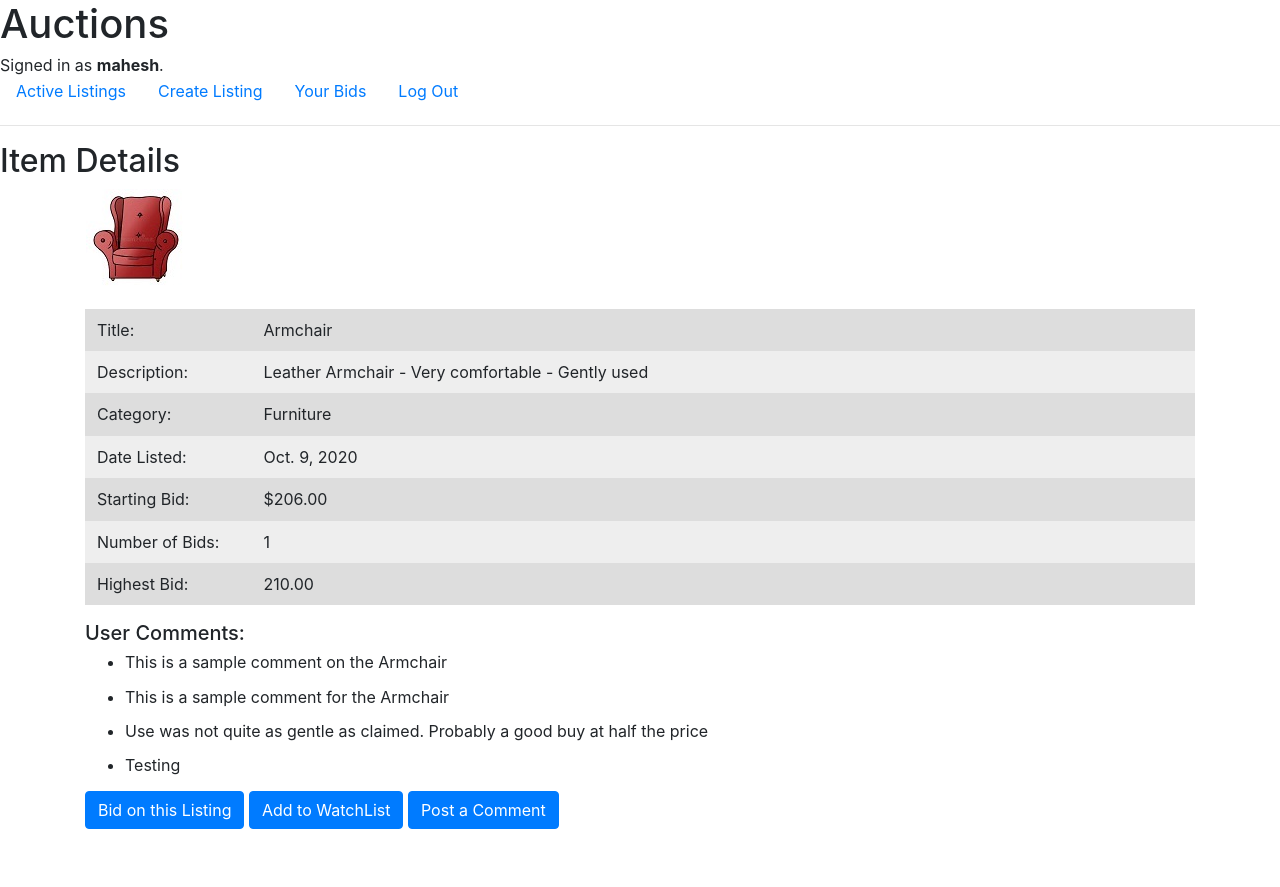
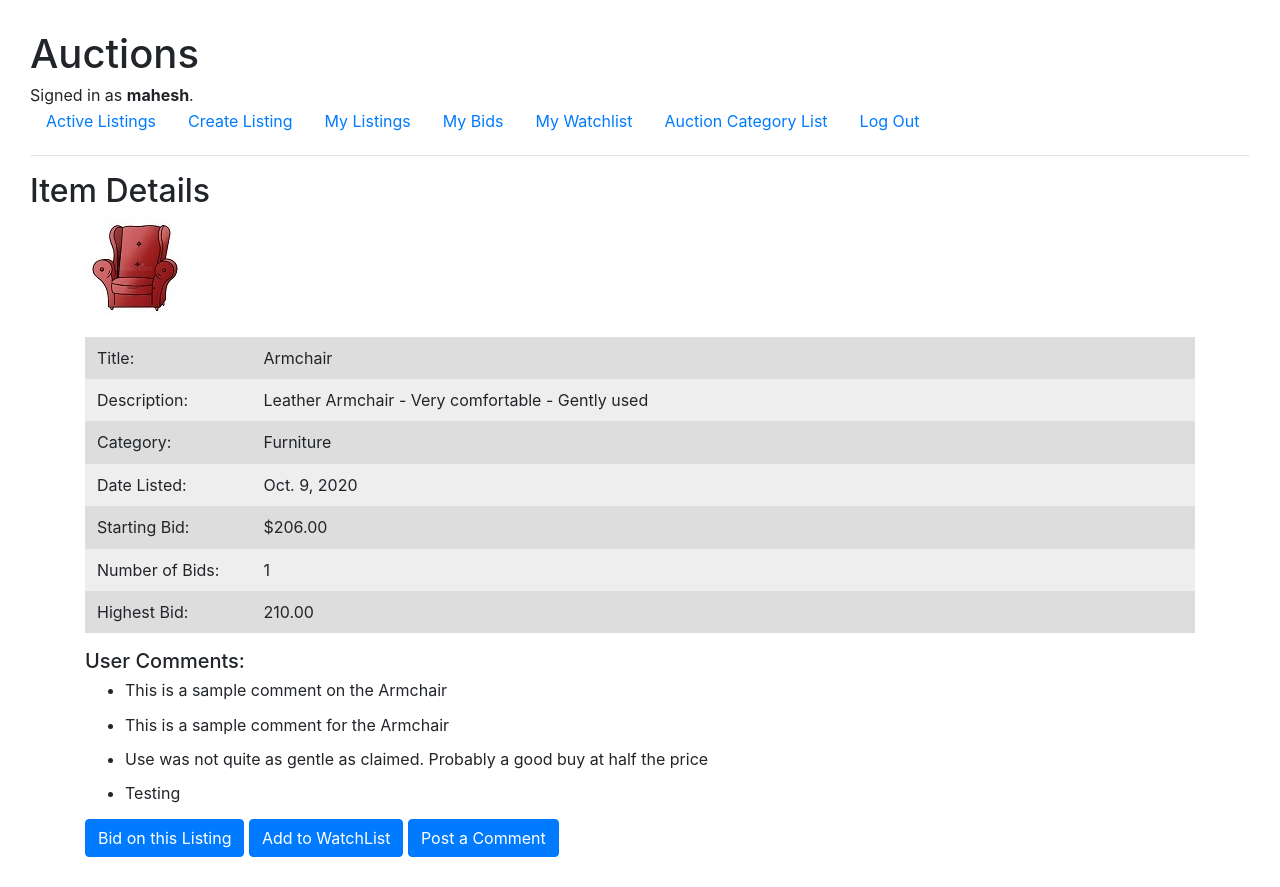
Before and after one commit to mng101/commerce, a Django app: page /2/ in a window 1280 px wide. Before the commit the page ends 829 px from the top, so only its background shows below. Run offline with Django 3.2, Linux system fonts and the light colour scheme; a user stored in the database is signed in; data comes from the database, SQL or seed files in the repository; both versions use the stored data as it was after the commit; some libraries are stand-ins or nearby versions.

Commit message:
Added "My Listings", "My Bids", and "Auction Category List". Deleted comment out lines in the views.py file Updates to templates. Added class="container" to mahe the pages more consistent

```diff
--- a/auctions/static/auctions/styles.css
+++ b/auctions/static/auctions/styles.css
@@ -1,60 +1,46 @@
 /* line 1, styles.scss */
+html {
+  font-family: Arial, sans-serif;
+  margin: 20px;
+  padding: 10px;
+  font-size: 16px;
+}
+
+/* line 8, styles.scss */
 body {
   line-height: 1.15;
 }
 
-/* line 6, styles.scss */
+/* line 12, styles.scss */
 table {
   width: 75%;
   border-collapse: collapse;
   padding: 5px;
 }
 
-/* line 14, styles.scss */
+/* line 20, styles.scss */
 th, td {
   padding: 2px;
   text-align: left;
 }
 
-/* line 20, styles.scss */
+/* line 25, styles.scss */
 th[scope="col"] {
-  background: #cccccc;
+  background: #ccc;
 }
 
-/* line 24, styles.scss */
+/* line 29, styles.scss */
 tr:nth-child(even) {
-  background: #eeeeee;
+  background: #eee;
 }
 
-/* line 28, styles.scss */
+/* line 33, styles.scss */
 tr:nth-child(odd) {
-  background: #dddddd;
+  background: #ddd;
 }
 
-/* line 34, styles.scss */
+/* line 38, styles.scss */
 .images {
   display: flex;
   flex-wrap: wrap;
 }
-
-/* line 39, styles.scss */
-.images img {
-  padding: 1px;
-  size: 50px;
-  border: 1px;
-}
-
-/* line 45, styles.scss */
-.img-fluid {
-  padding: 1px;
-}
-
-/* line 49, styles.scss */
-.abc {
-  margin-left: auto;
-  font-size: 12px;
-}
-/* line 52, styles.scss */
-.abc ul {
-  color: #282899;
-}
--- a/auctions/static/auctions/styles.scss
+++ b/auctions/static/auctions/styles.scss
@@ -1,5 +1,11 @@
+html {
+  font-family: Arial, sans-serif;
+  margin: 20px;
+  padding: 10px;
+  font-size: 16px;
+}
+
 body {
-    //padding: 2px;
   line-height: 1.15;
 }
 
@@ -13,7 +19,6 @@ table {
 // Formatting table header and table data
 th, td {
   padding: 2px;
-//  text-align: center;
   text-align: left
 }
 // Table header background
@@ -30,26 +35,25 @@ tr:nth-child(odd) {
 }
 
 // General properties for "images" class
-//
 .images {
   display: flex;
   flex-wrap: wrap;
 }
 
-.images img {
-  padding: 1px;
-  size: 50px;
-  border: 1px;
-}
-
-.img-fluid {
-  padding: 1px;
-}
-
-.abc {
-  margin-left: auto;
-  font-size: 12px;
-  ul{
-    color: #282899;
-  }
-}
+//.images img {
+//  padding: 1px;
+//  size: 50px;
+//  border: 1px;
+//}
+//
+//.img-fluid {
+//  padding: 1px;
+//}
+//
+//.abc {
+//  margin-left: auto;
+//  font-size: 12px;
+//  ul{
+//    color: #282899;
+//  }
+//}
--- a/auctions/templates/auctions/index.html
+++ b/auctions/templates/auctions/index.html
@@ -1,7 +1,7 @@
 {% extends "auctions/layout.html" %}
 
 {% block body %}
-{#    <h2>Active Listings</h2>#}
+    <div class="container">
     {%  if PageTitle %}
         <h2>{{ PageTitle }}</h2>
     {% else %}
@@ -14,7 +14,7 @@
                 <th class="span2">Title</th>
                 <th class="span2">Category</th>
                 <th class="span1">Starting Bid</th>
-                <th class=""span1>Highest Bid</th>
+                <th class="span1">Highest Bid</th>
                 <th class="span5">Description</th>
                 <th class="span1">Image</th>
             </tr>
@@ -41,5 +41,6 @@
     {% else %}
         <p>No active listings found</p>
     {% endif %}
+    </div>
 
 {% endblock %}
--- a/auctions/templates/auctions/layout.html
+++ b/auctions/templates/auctions/layout.html
@@ -26,9 +26,17 @@
                     <a class="nav-link" href="{% url 'create' %}">Create Listing</a>
                 </li>
                 <li class="nav-item">
-                    <a class="nav-link" href="{% url 'bid' %}">Your Bids</a>
+                    <a class="nav-link" href="{% url 'index' %}?user={{ user.username }}">My Listings</a>
                 </li>
-{#  TODO - Add navigation links for MyListings, MyWatchLlist CategoryList#}
+                <li class="nav-item">
+                    <a class="nav-link" href="{% url 'bid' %}">My Bids</a>
+                </li>
+                <li class="nav-item">
+                    <a class="nav-link" href="{% url 'watchlist' %}">My Watchlist</a>
+                </li>
+                <li class="nav-item">
+                    <a class="nav-link" href="{% url 'categorylist' %}">Auction Category List</a>
+                </li>
 {#              End of Updates  #}
                 <li class="nav-item">
                     <a class="nav-link" href="{% url 'logout' %}">Log Out</a>
--- a/auctions/templates/auctions/listing_detail.html
+++ b/auctions/templates/auctions/listing_detail.html
@@ -73,7 +73,7 @@
              {% elif user.is_authenticated %}
                  <a class="btn btn-primary" href="{% url 'bid' pk=listing.pk %}">
                     Bid on this Listing</a>
-                 <a class="btn btn-primary" href="{% url 'watchlist' pk=listing.pk %}">
+                 <a class="btn btn-primary" href="{% url 'add2watchlist' pk=listing.pk %}">
                     Add to WatchList</a>
                  <a class="btn btn-primary" href="{% url 'comment' pk=listing.pk %}">
                      Post a Comment</a>
--- a/auctions/templates/auctions/listing_form.html
+++ b/auctions/templates/auctions/listing_form.html
@@ -3,6 +3,7 @@
 {% load crispy_forms_filters %}
 
 {% block body %}
+    <div class="container">
         <h2>
             {% if not form.instance.pk %}
                 Post a new Auction Listing
@@ -10,7 +11,7 @@
                 Update the Auction Listing
             {% endif %}
         </h2>
-    <div class="container">
+
         <form method="post">
             {% csrf_token %}
             {{ form|crispy }}
--- a/auctions/urls.py
+++ b/auctions/urls.py
@@ -12,11 +12,14 @@ urlpatterns = [
     path("register", views.register, name="register"),
     path("create/", views.ListingCreateView.as_view(), name="create"),
     path("bid/", views.BidListView.as_view(), name="bid"),
+    path("watchlist/", views.WatchlistListView.as_view(), name="watchlist"),
+    path("categorylist/", views.CategoryListView.as_view(), name="categorylist"),
     path('<pk>/', views.ListingDetailView.as_view(), name="detail"),
     path('update/<pk>/', views.ListingUpdateView.as_view(), name="update"),
     path('close/<pk>/', views.close, name="close"),
     path('bid/<pk>/', views.BidCreateView.as_view(), name="bid"),
     path('comment/<pk>/', views.CommentCreateView.as_view(), name="comment"),
     # path('watchlist/<pk>/', views.WatchlistCreateView.as_view(), name="watchlist"),
-    path('watchlist/<pk>/', views.watchlist_add, name="watchlist"),
+    path('add2watchlist/<pk>/', views.add2watchlist, name="add2watchlist"),
+    # TODO rename URL /watchlist to /watchlist_add
 ]
--- a/auctions/views.py
+++ b/auctions/views.py
@@ -84,8 +84,24 @@ class ListingListView(ListView):
     template_name = 'auctions/index.html'
     context_object_name = 'listing_list'
 
-    def get_queryset(self):
-        return Listing.objects.filter(active=True)
+    def get_queryset(self, **kwargs):
+        queryset = Listing.objects.filter(active=True)
+
+        if self.request.GET.get('user'):
+            queryset = queryset.filter(user_id__username=self.request.GET.get('user'))
+        elif self.request.GET.get('category'):
+            queryset = queryset.filter(category=self.request.GET.get('category'))
+
+        return queryset
+
+    def get_context_data(self, **kwargs):
+        context = super(ListingListView, self).get_context_data(**kwargs)
+        if self.request.GET.get('user'):
+            context['PageTitle'] = 'Listing for User: ' + self.request.GET.get('user')
+        elif self.request.GET.get('category'):
+            context['PageTitle'] = 'Listing for category: ' + (self.request.GET.get('category'))
+
+        return context
 
 
 class ListingDetailView(DetailView):
@@ -110,7 +126,6 @@ class ListingCreateView(LoginRequiredMixin, CreateView):
     This is the default name for the template to render the Listing Create form
     and hence does not have to be explicitly identified
     '''
-    # success_url = reverse_lazy('index')
     login_url = 'login'
     '''
     The user will be automatically redirected to the Login view if an unautenticated
@@ -145,14 +160,8 @@ def close(request, **kwargs):
 class BidCreateView(LoginRequiredMixin, CreateView):
     model = Bid
     form_class = BidForm
-    #   Using default template 'bid_form.html'. Explicit declaration not required
 
-    # success_url = reverse_lazy('index')
-    # success_url = reverse('detail', kwargs={'pk': self.kwargs['pk']})
     login_url = 'login'
-    '''
-    Unauthenticated users will be automatically directed to the 'login' page
-    '''
 
     def get_initial(self):
         return {'title_id': self.kwargs['pk'],
@@ -174,11 +183,7 @@ class CommentCreateView(LoginRequiredMixin, CreateView):
     model = Comment
     form_class = CommentForm
 
-    # success_url = reverse_lazy('index')
     login_url = 'login'
-    '''
-    Unauthenticated users will be automatically directed to the 'login' page
-    '''
 
     def get_initial(self):
         return {'title_id': self.kwargs['pk'],
@@ -196,49 +201,9 @@ class CommentCreateView(LoginRequiredMixin, CreateView):
         return super(CommentCreateView, self).form_valid(form)
 
 
-# class WatchlistCreateView(CreateView):
-#     model = Watchlist
-#     form_class = WatchlistForm
-#
-#     def get_initial(self):
-#         return {'title_id': self.kwargs['pk'],
-#                 'user_id': self.request.user.id, }
-#
-#     def form_valid(self, form):
-#         form.instance.user_id = self.request.user
-#         form.instance.valid = True
-
-# class WatchlistCreateView(LoginRequiredMixin, CreateView):
-#     Model = Watchlist
-#     form_class = WatchlistForm
-#
-#     def get_queryset(self):
-#         print("abc")
-#         pass
-#
-#     def form_valid(self, form):
-#         form.instance.user_id = self.request.user
-#         form.instance.valid = True
-#         return super(WatchlistCreateView, self).form_valid(form)
-#
 
 
-# def watchlist_add(request, **kwargs):
-#     # try:
-#         # x = Watchlist.objects.filter(title_id=kwargs['pk'], user_id=request.user)
-#         # w = Watchlist.objects.get_or_create(title_id=kwargs['pk'], user_id=request.user.id)[0]
-#         # print('Test')
-#     # w = Watchlist(title_id=kwargs['pk'], user_id=request.user.id)
-#     w = Watchlist(title_id=kwargs['pk'])
-#
-#     print (abc)
-#
-#     # except ObjectDoesNotExist:
-#     #     raise Http404("Listing does not exist")
-#
-#     return HttpResponseRedirect(reverse("index"))
-
-def watchlist_add (request, **kwargs):
+def add2watchlist (request, **kwargs):
     try:
         w, created = Watchlist.objects.get_or_create(
             title_id=Listing.objects.get(id=kwargs['pk']),
@@ -267,3 +232,32 @@ class BidListView(LoginRequiredMixin, ListView):
         context['PageTitle'] = 'Items You have Bid On'
         print ("Testing")
         return context
+
+
+class WatchlistListView(LoginRequiredMixin, ListView):
+    Model = Watchlist
+    template_name = 'auctions/index.html'
+    context_object_name = 'listing_list'
+    login_url = 'login'
+
+    def get_queryset(self):
+        watchlist_items = Watchlist.objects.filter(user_id__username=self.request.user).values_list('title_id').distinct()
+        return Listing.objects.filter(pk__in=watchlist_items)
+
+    def get_context_data(self, **kwargs):
+        context = super(WatchlistListView, self).get_context_data(**kwargs)
+        context['PageTitle'] = 'Your Watchlist Items'
+        return context
+
+
+class CategoryListView(ListView):
+    Model = Listing
+    template_name = 'auctions/category_list.html'
+    context_object_name='category_list'
+    login_url = 'login'
+
+    def get_queryset(self):
+        queryset = []
+        for item in (Listing.objects.filter(active=True).values_list('category').distinct()):
+            queryset.append(item[0])
+        return queryset
```
Also changed, not shown: auctions/templates/auctions/category_list.html (added, +21 -0 lines), db.sqlite3. Lines whose indentation alone changed are shown as unchanged.
